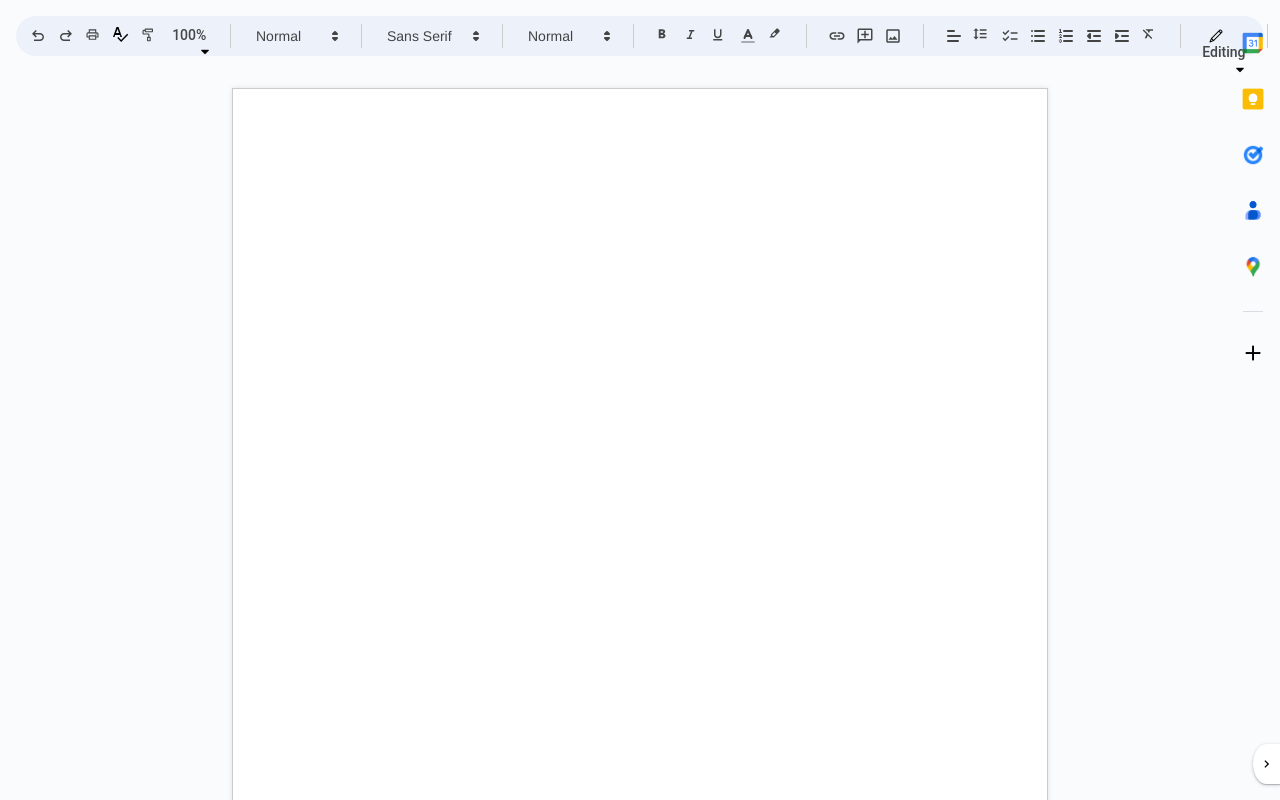
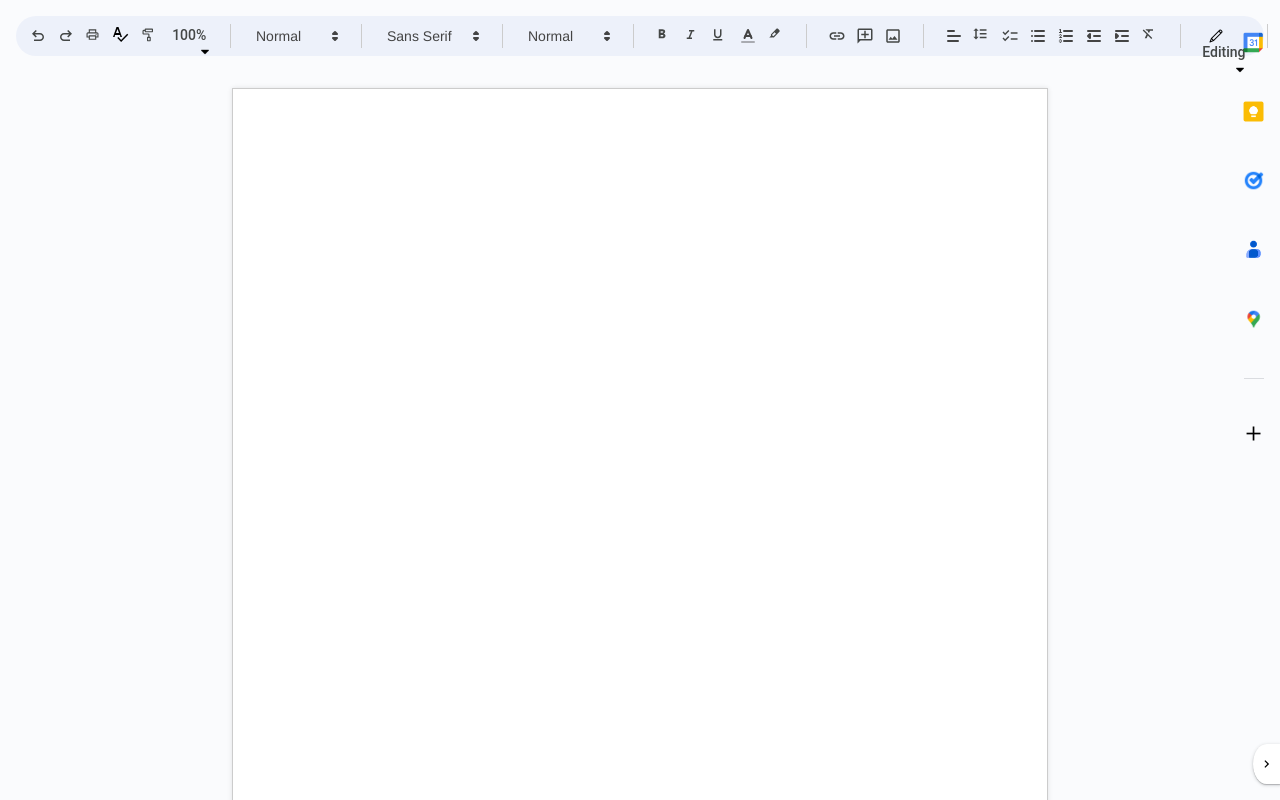
Before and after one commit to ahzamir/google-docs-clone, a React (Create React App) app: page / in a window 1280 px wide. Shown: the top 800 px of the page. Built offline with nearby package versions, Linux system fonts and the light colour scheme.

Commit message:
removed the unnecessery files

```diff
--- a/src/components/Sidebar/Sidebar.css
+++ b/src/components/Sidebar/Sidebar.css
@@ -12,7 +12,7 @@
 }
 
 .sidebar-body {
-    height: 50%;
+    height: 60%;
 }
 
 .sidebar ul {
@@ -26,8 +26,8 @@
 }
 
 .sidebar ul li img {
-    height: 1.4rem;
-    width: 1.4rem;
+    height: 1.3rem;
+    width: 1.3rem;
 }
 
 .sidebar-separator {
--- a/src/index.js
+++ b/src/index.js
@@ -2,7 +2,6 @@
 import ReactDOM from 'react-dom/client';
 import './index.css';
 import App from './App';
-import reportWebVitals from './reportWebVitals';
 
 const root = ReactDOM.createRoot(document.getElementById('root'));
 root.render(
@@ -14,4 +13,3 @@
 // If you want to start measuring performance in your app, pass a function
 // to log results (for example: reportWebVitals(console.log))
 // or send to an analytics endpoint. Learn more: https://bit.ly/CRA-vitals
-reportWebVitals();
--- a/src/reportWebVitals.js
+++ /dev/null
@@ -1,13 +0,0 @@
-const reportWebVitals = onPerfEntry => {
-  if (onPerfEntry && onPerfEntry instanceof Function) {
-    import('web-vitals').then(({ getCLS, getFID, getFCP, getLCP, getTTFB }) => {
-      getCLS(onPerfEntry);
-      getFID(onPerfEntry);
-      getFCP(onPerfEntry);
-      getLCP(onPerfEntry);
-      getTTFB(onPerfEntry);
-    });
-  }
-};
-
-export default reportWebVitals;
```
Also changed, not shown: src/setupTests.js (deleted, +0 -5 lines), 1 other file (tests, documents, lock files or other folders).
